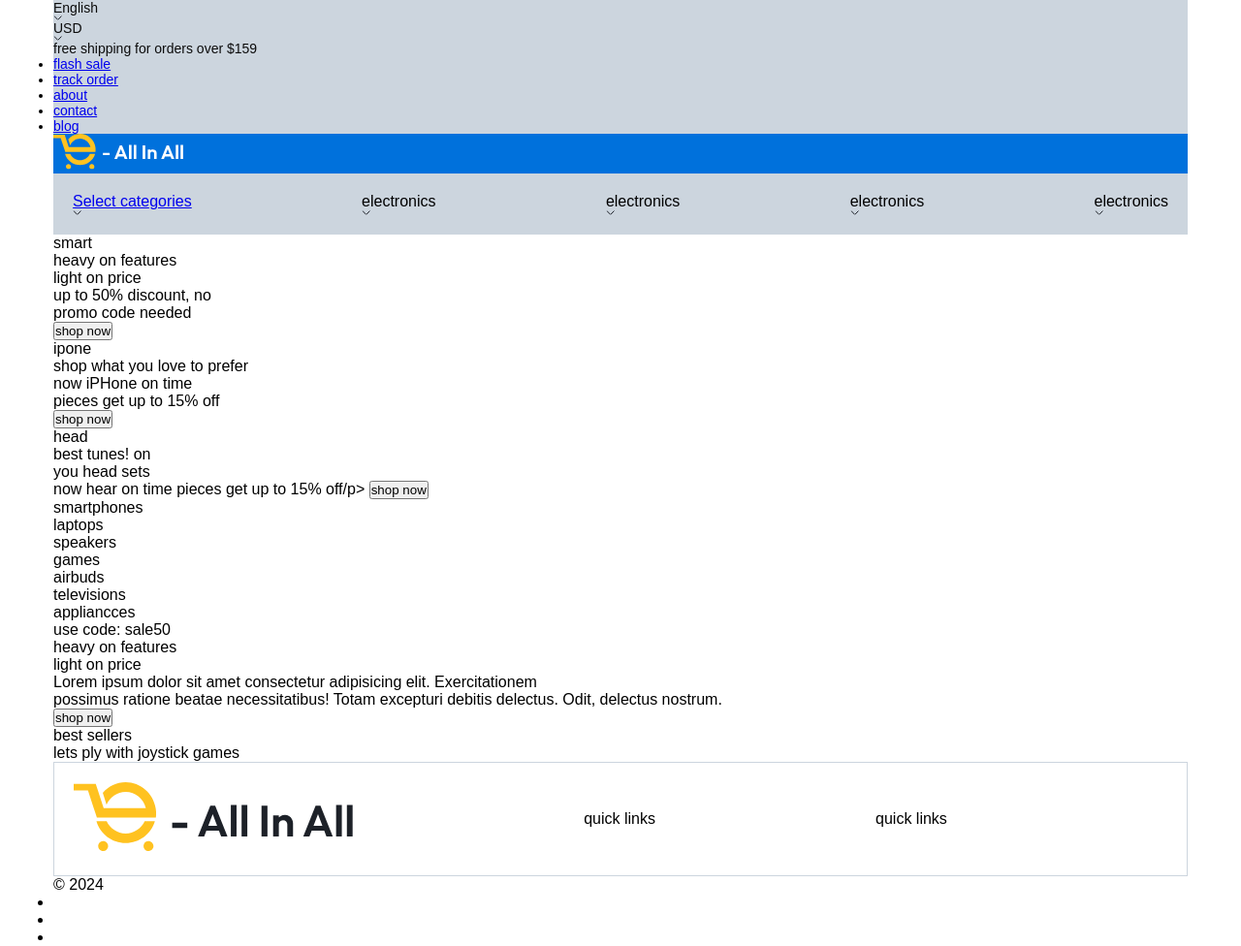
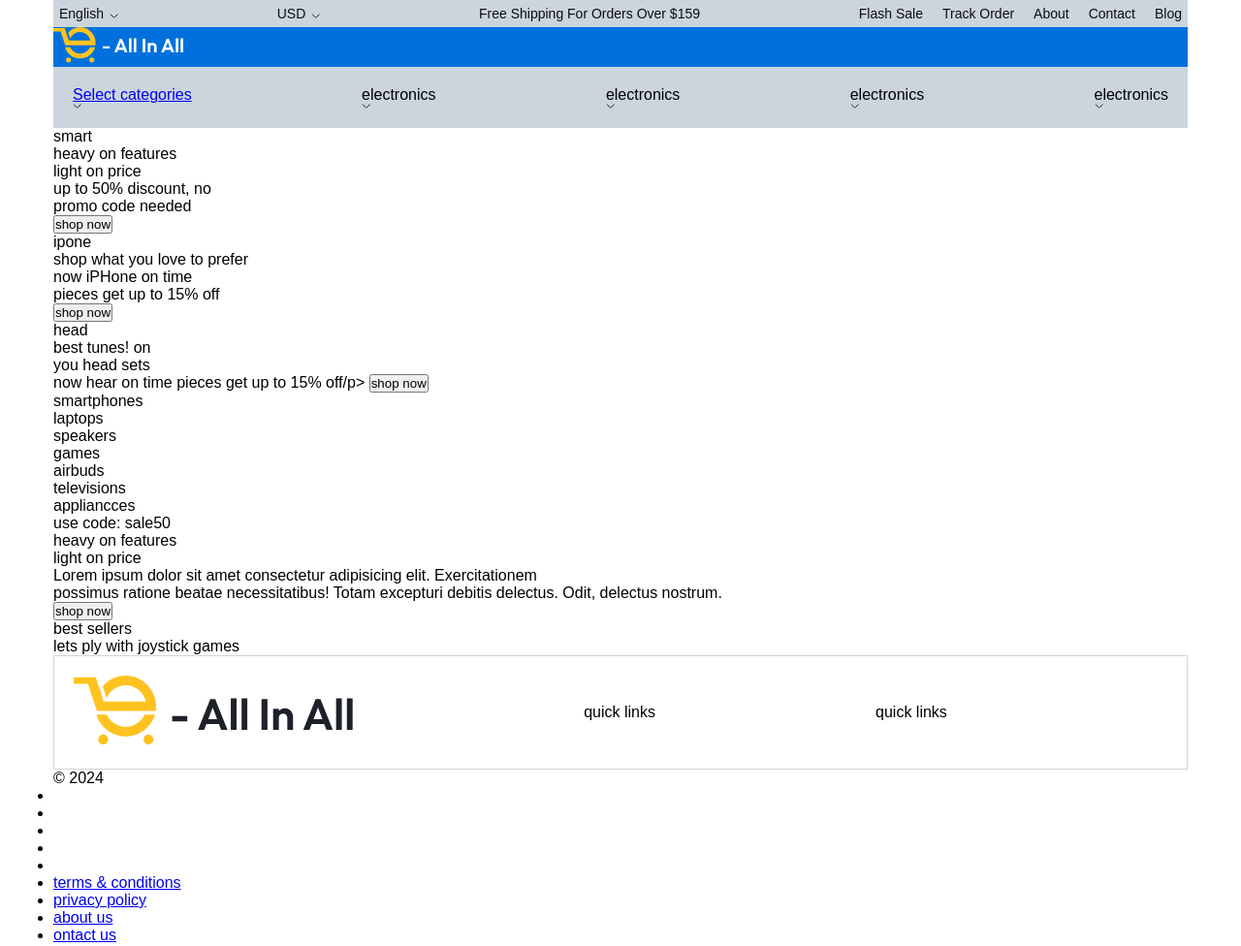
Before and after one commit to darrell-parkhouse-5150/all-in-all, a plain HTML site: page client/index.html in a window 1280 px wide. Shown: the top 976 px of the page at 97% size. Drawn offline with Linux system fonts and the light colour scheme.

Commit message:
compiled styles

```diff
--- a/client/css/app.css
+++ b/client/css/app.css
@@ -27,14 +27,38 @@ footer .bottom {
 header .top-bar {
   background-color: #CCD5DE;
   font-size: 0.875rem;
+  padding: 6px;
+  display: flex;
+  justify-content: space-between;
 }
 header .top-bar .language {
   color: #0d0d0d;
+  display: flex;
+}
+header .top-bar .language .icon {
+  margin-top: 8px;
+  margin-left: 6px;
 }
 header .top-bar .currency {
   color: #0d0d0d;
+  display: flex;
+}
+header .top-bar .currency .icon {
+  margin-top: 8px;
+  margin-left: 6px;
 }
 header .top-bar .text {
+  color: #0d0d0d;
+  text-transform: capitalize;
+}
+header .top-bar .primary ul {
+  display: flex;
+  list-style: none;
+  column-gap: 20px;
+}
+header .top-bar .primary a {
+  text-decoration: none;
+  text-transform: capitalize;
   color: #0d0d0d;
 }
 header .main-menu {
```
